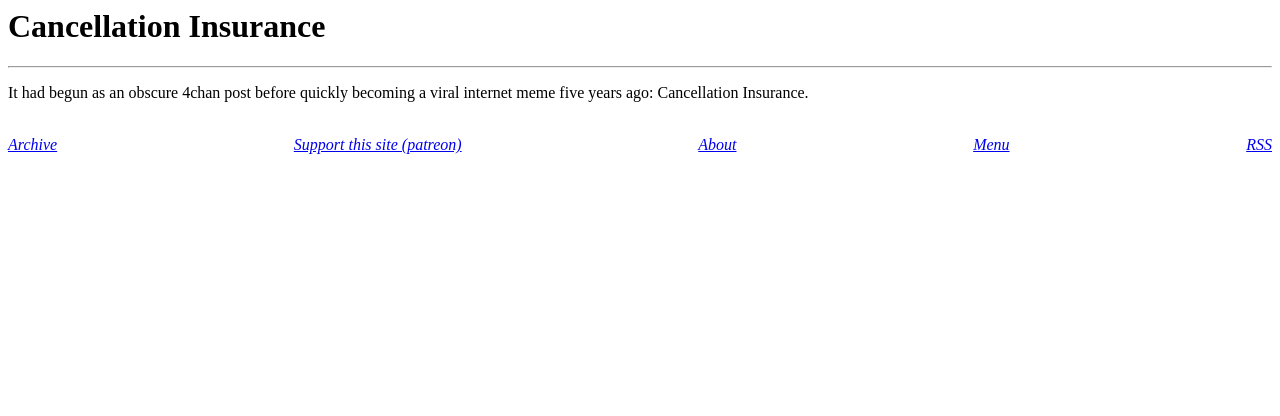
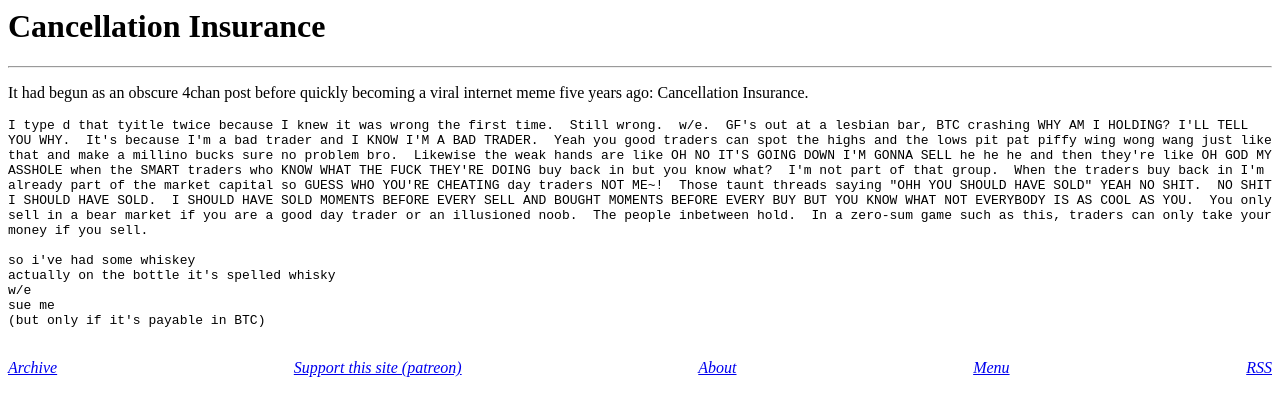
Before and after one commit to derykmakgill/website, a Jekyll site: the page built from cancel.md, in a window 1280 px wide. Shown: the top 416 px of the page. Built offline with Jekyll 4.4.1, drawn with Linux system fonts in a browser that asks for light colours.

Commit message:
Update cancel.md

````diff
--- a/cancel.md
+++ b/cancel.md
@@ -4,3 +4,13 @@ title: Cancellation Insurance
 ---
 
 It had begun as an obscure 4chan post before quickly becoming a viral internet meme five years ago: Cancellation Insurance.
+
+```
+I type d that tyitle twice because I knew it was wrong the first time.  Still wrong.  w/e.  GF's out at a lesbian bar, BTC crashing WHY AM I HOLDING? I'LL TELL YOU WHY.  It's because I'm a bad trader and I KNOW I'M A BAD TRADER.  Yeah you good traders can spot the highs and the lows pit pat piffy wing wong wang just like that and make a millino bucks sure no problem bro.  Likewise the weak hands are like OH NO IT'S GOING DOWN I'M GONNA SELL he he he and then they're like OH GOD MY ASSHOLE when the SMART traders who KNOW WHAT THE FUCK THEY'RE DOING buy back in but you know what?  I'm not part of that group.  When the traders buy back in I'm already part of the market capital so GUESS WHO YOU'RE CHEATING day traders NOT ME~!  Those taunt threads saying "OHH YOU SHOULD HAVE SOLD" YEAH NO SHIT.  NO SHIT I SHOULD HAVE SOLD.  I SHOULD HAVE SOLD MOMENTS BEFORE EVERY SELL AND BOUGHT MOMENTS BEFORE EVERY BUY BUT YOU KNOW WHAT NOT EVERYBODY IS AS COOL AS YOU.  You only sell in a bear market if you are a good day trader or an illusioned noob.  The people inbetween hold.  In a zero-sum game such as this, traders can only take your money if you sell.
+
+so i've had some whiskey
+actually on the bottle it's spelled whisky
+w/e
+sue me
+(but only if it's payable in BTC)
+```
````
